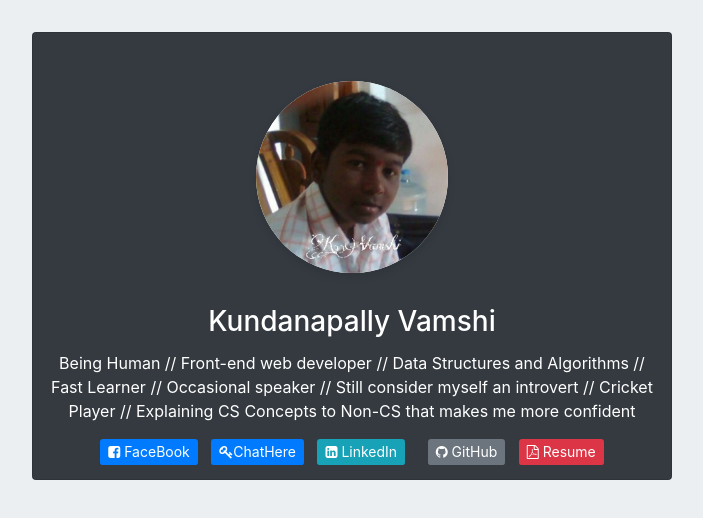
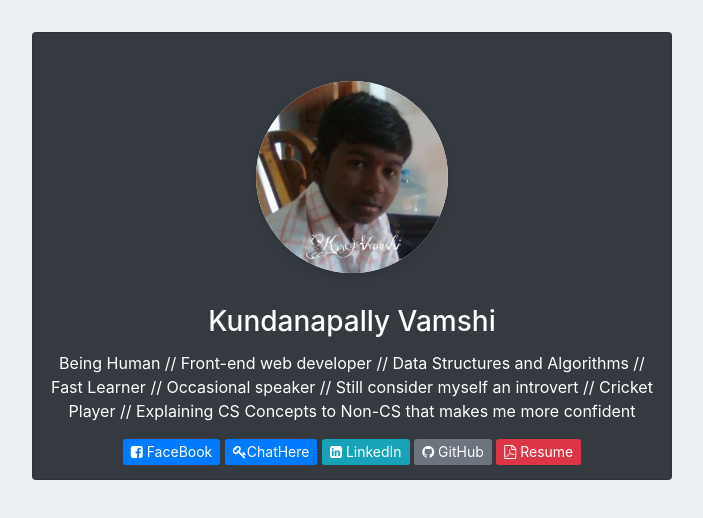
Before and after one commit to wamsi316/wamsi316.github.io, a plain HTML site: page index.html in a window 1280 px wide. Shown: the whole page, without its empty margins (288-991 px from the left). Drawn offline with nearby package versions, Linux system fonts and the light colour scheme.

Commit message:
Update index.html

```diff
--- a/index.html
+++ b/index.html
@@ -23,10 +23,10 @@
     			</div>
 				<h3 class="card-title">Kundanapally Vamshi</h3>
 				<p class="glow">Being Human // Front-end web developer // Data Structures and Algorithms // Fast Learner // Occasional speaker // Still consider myself an introvert // Cricket Player // Explaining CS Concepts to Non-CS that makes me more confident </p>
-				<a href="https://www.facebook.com/kundanapally.vamshi.7" target="_blank" class="btn-sm btn-primary"><i class="fa fa-facebook-square"></i> FaceBook</a>&nbsp;&nbsp;
-				<a href="https://keybase.io/vamshi232" target="_blank" class="btn-sm btn-primary"><i class="fa fa-key"></i>ChatHere</a>&nbsp;&nbsp;
-				<a href="https://www.linkedin.com/in/vamshi-kundanapally/" target="_blank" class="btn-sm btn-info"><i class="fa fa-linkedin-square"></i> LinkedIn</a>&nbsp;&nbsp;&nbsp;&nbsp;
-				<a href="https://github.com/kundanapallyvamshi" target="_blank" class="btn-sm btn-secondary"><i style="color: white" class="fa fa-github"></i> GitHub</a>&nbsp;&nbsp;
+				<a href="https://www.facebook.com/kundanapally.vamshi.7" target="_blank" class="btn-sm btn-primary"><i class="fa fa-facebook-square"></i> FaceBook</a>
+				<a href="https://keybase.io/vamshi232" target="_blank" class="btn-sm btn-primary"><i class="fa fa-key"></i>ChatHere</a>
+				<a href="https://www.linkedin.com/in/vamshi-kundanapally/" target="_blank" class="btn-sm btn-info"><i class="fa fa-linkedin-square"></i> LinkedIn</a>
+				<a href="https://github.com/kundanapallyvamshi" target="_blank" class="btn-sm btn-secondary"><i style="color: white" class="fa fa-github"></i> GitHub</a>
 				<!--<a href="https://twitter.com/KundanapallyV" target="_blank" class="btn-sm btn-primary"><i class="fa fa-twitter-square"></i> Twitter</a>
 				<a href="https://www.youtube.com/channel/UCEjMJEg-F2ZA-sHHVr0FpkA" target="_blank" class="btn-sm btn-danger"><i class="fa fa-youtube-play"></i> Youtube</a>
 				--><a href="https://drive.google.com/file/d/1dey2HUJQJHew0D-_6lBD-tvxQ3MjDksz/view?usp=sharing" target="_blank" class="btn-sm btn-danger"><i style="color: white" class="fa fa-file-pdf-o"></i> Resume</a>
```
